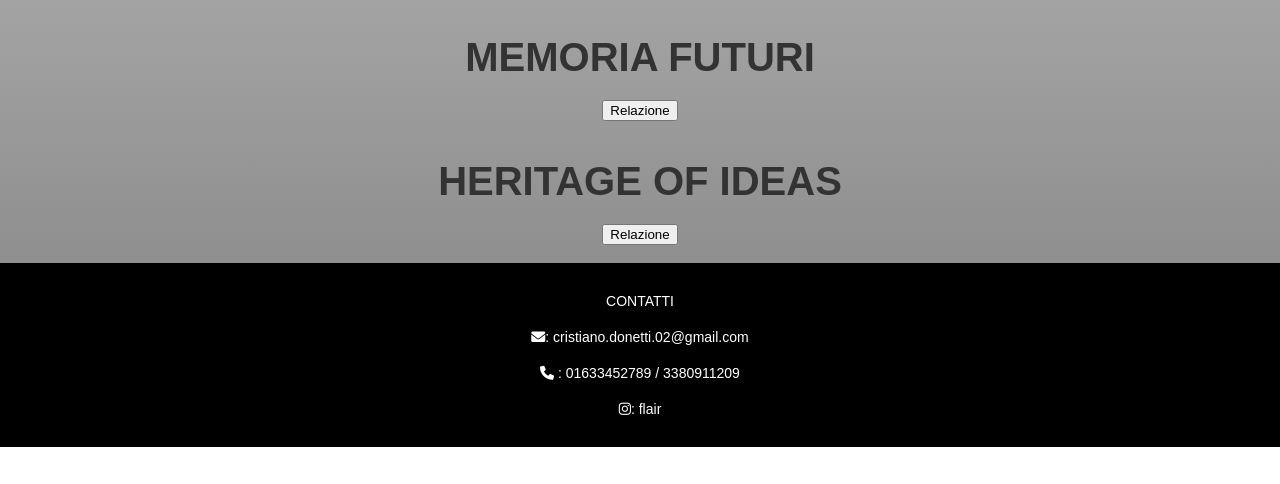
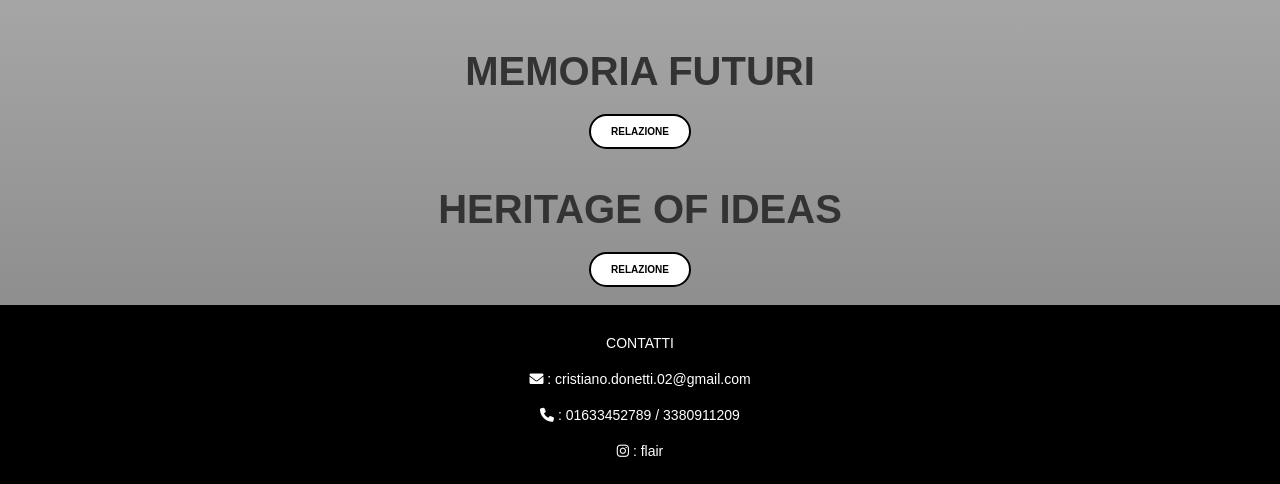
Before and after one commit to crisdonetti/Flair-progetto-esame, a plain HTML site: page index.html in a window 1280 px wide. Shown: the part 1160-1644 px from the top of the page. Before the commit the page ends 1607 px from the top, so only its background shows below. Drawn offline with nearby package versions, Linux system fonts and the light colour scheme.

Commit message:
button relazione

```diff
--- a/index.css
+++ b/index.css
@@ -75,3 +75,14 @@ a {
       font-family: 'Arial Narrow', sans-serif;
       font-size: 60px;
 }
+button {
+      background-color: white;
+      color: black;
+      border: 2px solid black;
+      padding: 10px 20px;
+      font-size: 10px;
+      font-weight: bold;
+      border-radius: 20px;
+      cursor: pointer;
+      transition: background-color 0.3s, color 0.3s;
+    }
--- a/index.html
+++ b/index.html
@@ -58,7 +58,7 @@
   <div class="flair-section">
     <h2 id="Collezioni"></h2>
     <h1>VAMP / VAMP</h1>
-    <button onclick="toggleParagraph('VAMPVAMPParagraph')">Relazione</button>
+    <button onclick="toggleParagraph('VAMPVAMPParagraph')">RELAZIONE</button>
     <p id="VAMPVAMPParagraph" style="display: none;"> La collezione Vamp/Vamp vuole giocare sul doppio significato della
       parola "vamp", da un lato una persona dal fascino travolgente, dall'altro l'abbreviazione del termine inglese
       "vampire".<br /> L'obbiettivo è quello di creare un immaginario vampiresco non cupo e tetro (perlomeno in
@@ -133,7 +133,7 @@
   <br />
   <h2 id="MEMORIAFUTURI"></h2>
   <h1> MEMORIA FUTURI</h1>
-  <button onclick="toggleParagraph('MemoriaFuturiParagraph')">Relazione</button>
+  <button onclick="toggleParagraph('MemoriaFuturiParagraph')">RELAZIONE</button>
   <p id="MemoriaFuturiParagraph" style="display: none;""> La collezione di moda “Memoria Futuri”, ispirata al movimento futurista, si basa sui principi fondamentali di
     questa avanguardia artistica, che vanno oltre la semplice estetica e si concentrano sulla dinamicità,
     sull'innovazione e sull'utilizzo di materiali moderni, seguendo la stessa ricerca verso il progresso e la tecnologia
@@ -154,7 +154,7 @@
 <h2 id=" HERITAGE">
     </h2>
   <h1> HERITAGE OF IDEAS</h1>
-  <button onclick="toggleParagraph('IdeasParagraph')">Relazione</button>
+  <button onclick="toggleParagraph('IdeasParagraph')">RELAZIONE</button>
   <p id="IdeasParagraph" style="display: none;">La collezione di moda maschile Heritage of Ideas si ispira ai miti
     dell'antica Grecia, un'epoca ricca di storie affascinanti che continuano a influenzare la cultura moderna. Questi
     miti intramontabili sono una fonte inesauribile di ispirazione, e attraverso questa collezione, ho cercato di
@@ -200,9 +200,9 @@
   <div class="bottom-band">
     <h2 id="CONTATTI"></h2>
     <p class="small-text"> CONTATTI
-    <p class="small-text"><i class="fas fa-envelope"></i>: cristiano.donetti.02@gmail.com</p>
+    <p class="small-text"><i class="fas fa-envelope"></i> : cristiano.donetti.02@gmail.com</p>
     <p class="small-text"><i class="fas fa-phone phone-icon"></i> : 01633452789 / 3380911209</p>
-    <p class="small-text"><i class="fab fa-instagram"> </i>: flair</p>
+    <p class="small-text"><i class="fab fa-instagram"> </i> : flair</p>
   </div>
   <script src="script.js"></script>
 </body>
```
